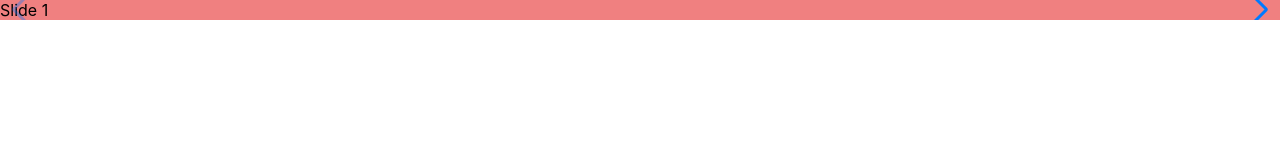
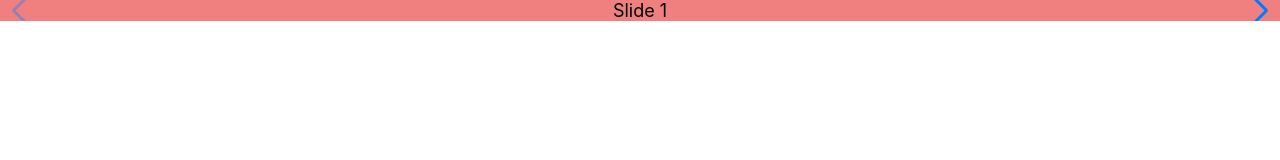
Before and after one commit to zelitosaide/react-third-party-libraries-course, a React (Create React App) app: page / in a window 1280 px wide. Shown: the top 160 px of the page. Built offline with nearby package versions, Linux system fonts and the light colour scheme.

Commit message:
Navigation

```diff
--- a/src/swiperjs/navigation/styles.css
+++ b/src/swiperjs/navigation/styles.css
@@ -1,5 +1,15 @@
 .swiper {
   width: 100%;
   height: 100%;
+}
+
+.swiper-slide {
+  text-align: center;
+  font-size: 18px;
   background-color: lightcoral;
+
+  /* Center slide text vertically */
+  display: flex;
+  justify-content: center;
+  align-items: center;
 }
```
